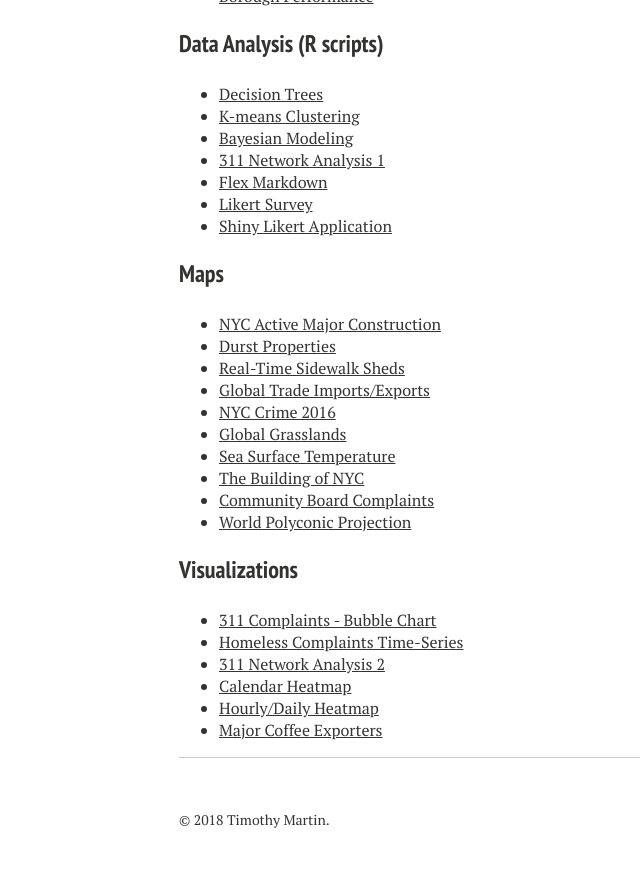
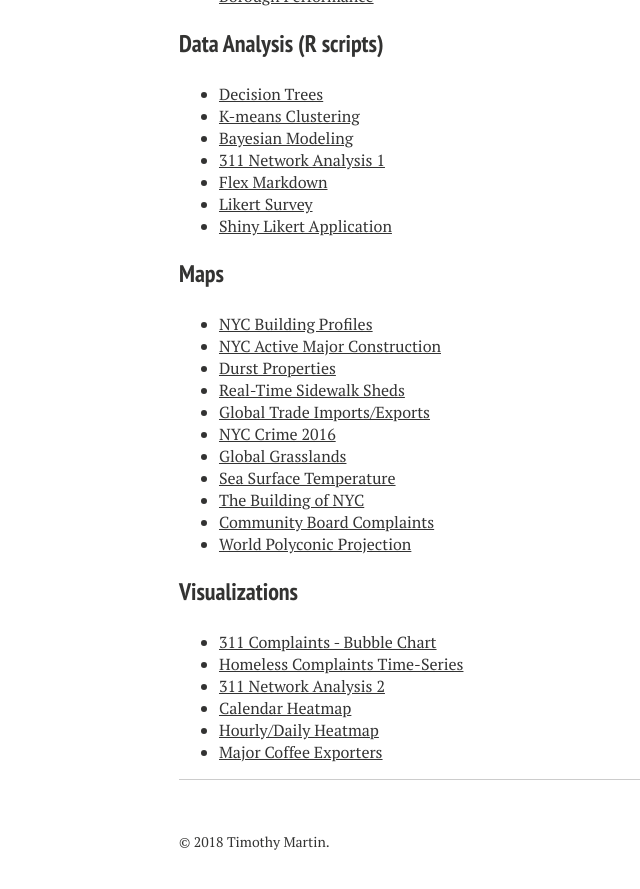
Before and after one commit to timothymartin76/timothymartin76.github.io, a Jekyll site: the page built from index.md, in a window 1280 px wide and 900 px high, scrolled down 1173 px. Shown: the top 889 px of the window, without its empty margins (141-781 px from the left). Built offline with Jekyll 4.4.1, drawn with Linux system fonts in a browser that asks for light colours; nearby versions of some CDN libraries.

Commit message:
Update index.md

```diff
--- a/index.md
+++ b/index.md
@@ -41,6 +41,7 @@
 * <a href="http://timothymartin76.github.io/Likert-Survey-Shiny/" target="_blank">Shiny Likert Application</a>
 
 ### Maps
+* <a href="https://nycdob.github.io/Maps/Building_Profiles/" target="_blank">NYC Building Profiles</a>
 * <a href="https://www1.nyc.gov/assets/buildings/html/nyc-active-major-construction.html" target="_blank">NYC Active Major Construction</a>
 * <a href="http://timothymartin76.github.io/MAPS/CartoVL/Durst" target="_blank">Durst Properties</a>
 * <a href="http://www1.nyc.gov/assets/buildings/html/sidewalk-shed-map.html" target="_blank">Real-Time Sidewalk Sheds</a>
```
